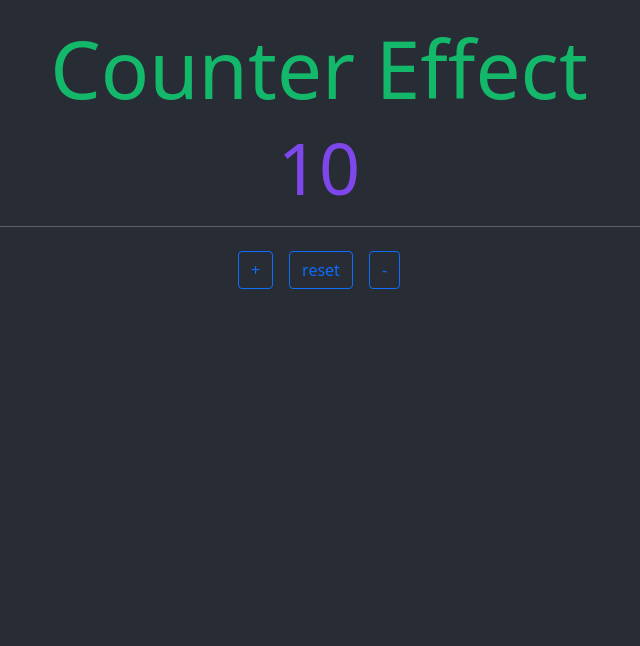
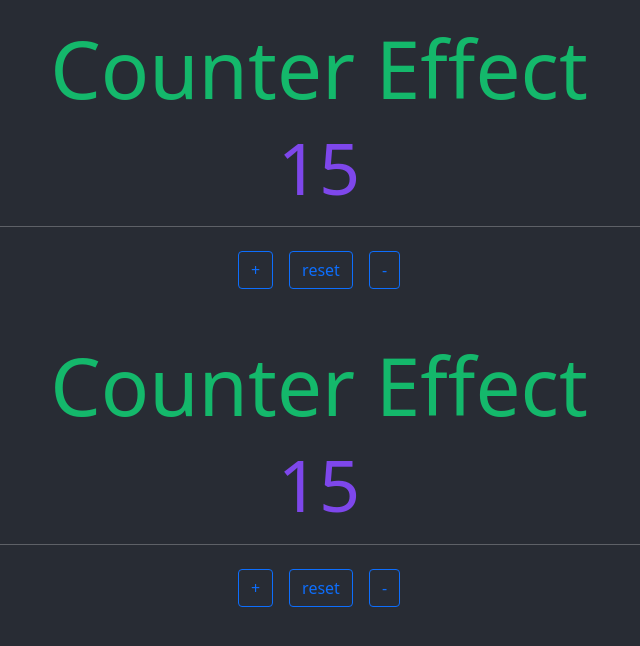
Before and after one commit to sonusbeat/01-react_basis, a React (Create React App) app: page / in a window 1280 px wide. Shown: the top 646 px of the page, without its empty margins (321-961 px from the left). Built offline with nearby package versions, Linux system fonts and the light colour scheme.

Commit message:
Gsap Timeline

```diff
--- a/src/01-basis/Components/CounterEffect.tsx
+++ b/src/01-basis/Components/CounterEffect.tsx
@@ -1,22 +1,25 @@
-import { useEffect, useState } from "react";
+import { useEffect, useRef, useState } from "react";
 import { gsap } from "gsap";
 
 const CounterEffect = (): JSX.Element => {
-  const initialValue = 10;
+  const initialValue = 15;
   const MAXIMUM_COUNT = 20;
   const [ counter, setCounter ] = useState( initialValue );
+  const counterElement = useRef<HTMLHeadingElement>( null );
 
   useEffect(() => {
-    if (counter < 20) return undefined;
+    if ( counter < 20 ) return undefined;
 
     console.log(
       "%cCounter reached maximum value",
       "color: yellow; background-color: #111; padding: 5px;"
     );
 
-    gsap.to("h2", { y: -15, duration: 0.2, ease: "ease.out" }).then(() => {
-      gsap.to("h2", { y: 0, duration: 0.5, ease: "bounce.out" })
-    });
+    const timeline = gsap.timeline();
+
+    timeline
+      .to( counterElement.current, { y: -15, duration: 0.2, ease: "ease.out" } )
+      .to( counterElement.current, { y: 0, duration: 0.5, ease: "bounce.out" } );
 
   }, [ counter ]);
 
@@ -36,7 +39,7 @@ const CounterEffect = (): JSX.Element => {
     <>
       <hgroup className="text-center">
         <h1 className="green display-1">Counter Effect</h1>
-        <h2 className="purple display-2">{ counter }</h2>
+        <h2 ref={ counterElement } className="purple display-2">{ counter }</h2>
       </hgroup>
       <hr />
 
--- a/src/index.tsx
+++ b/src/index.tsx
@@ -10,6 +10,8 @@ ReactDOM.render(
   <React.StrictMode>
     <>
       <CounterEffect />
+      <div className="mb-5"></div>
+      <CounterEffect />
     </>
   </React.StrictMode>,
   document.getElementById('root')
```
